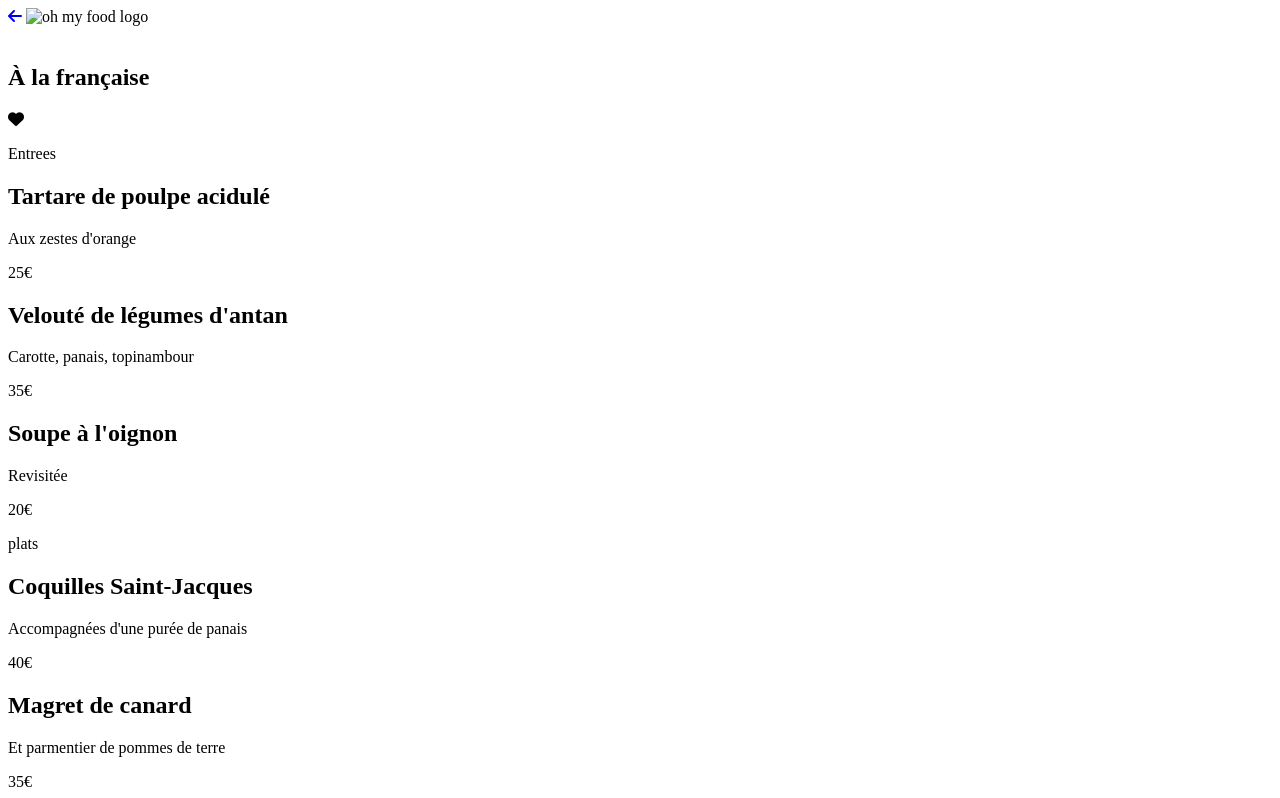
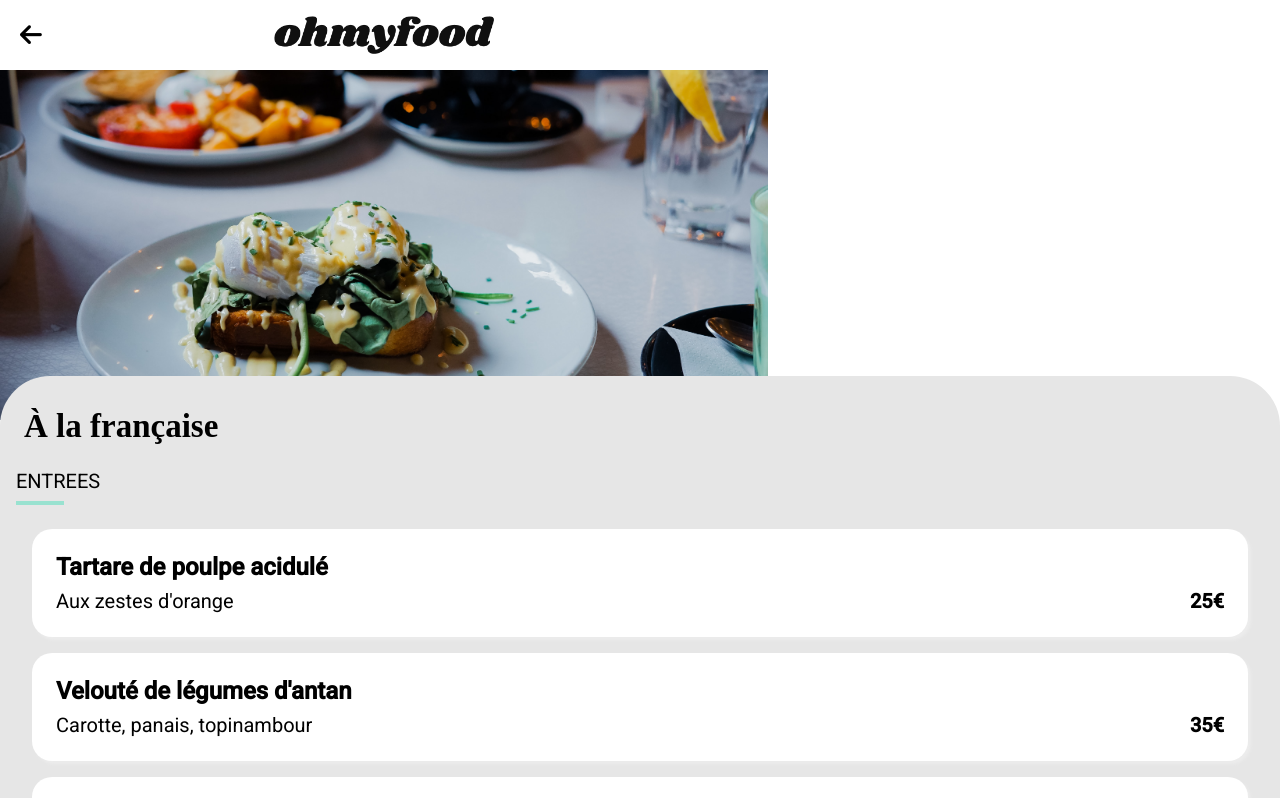
Before and after one commit to Dullahan83/CairaRenaud_3_25022022, a website: page html/ALaFrançaise.html in a window 1280 px wide. Shown: the top 798 px of the page. Drawn offline with nearby package versions, Linux system fonts and the light colour scheme; files that its build step writes are made by us from their sources; the site is published under a folder, as on GitHub Pages, so addresses that start at the root find nothing; files whose address does not match are found by name; a web font is replaced by a local one.

Commit message:
link fix

```diff
--- a/html/ALaFrançaise.html
+++ b/html/ALaFrançaise.html
@@ -12,7 +12,7 @@
 
 
         <title>Test</title>
-        <link rel="stylesheet" href="/public/css/style.css">
+        <link rel="stylesheet" href="./public/css/style.css">
 
     </head>
 
@@ -20,13 +20,13 @@
         <div id="main-wrap">
             <header>
                 <nav class="nav">
-                    <a href="/index.html" class="nav--link"><i class="fa-solid fa-arrow-left nav--link__i"></i></a>
-                    <img src="/images/logo/ohmyfood.png" alt="oh my food logo" class="nav--image">
+                    <a href="./index.html" class="nav--link"><i class="fa-solid fa-arrow-left nav--link__i"></i></a>
+                    <img src="./images/logo/ohmyfood.png" alt="oh my food logo" class="nav--image">
                 </nav>
             </header>
 
             <main>
-                <img src="/images/restaurants/toa-heftiba-DQKerTsQwi0-unsplash.jpg" alt="">
+                <img src="./images/restaurants/toa-heftiba-DQKerTsQwi0-unsplash.jpg" alt="">
                 <section class="menu">
                     <div class="menu--title">
                         <h1 class="menu--title__name">À la française</h1>
--- a/html/LaNoteEnchantee.html
+++ b/html/LaNoteEnchantee.html
@@ -13,7 +13,7 @@
 
 
         <title>Test</title>
-        <link rel="stylesheet" href="/public/css/style.css">
+        <link rel="stylesheet" href="./public/css/style.css">
 
     </head>
 
@@ -21,13 +21,13 @@
         <div id="main-wrap">
             <header>
                 <nav class="nav">
-                    <a href="/index.html" class="nav--link"><i class="fa-solid fa-arrow-left nav--link__i"></i></a>
-                    <img src="/images/logo/ohmyfood.png" alt="oh my food logo" class="nav--image">
+                    <a href="./index.html" class="nav--link"><i class="fa-solid fa-arrow-left nav--link__i"></i></a>
+                    <img src="./images/logo/ohmyfood.png" alt="oh my food logo" class="nav--image">
                 </nav>
             </header>
 
             <main>
-                <img src="/images/restaurants/stil-u2Lp8tXIcjw-unsplash.jpg" alt="La note enchantée">
+                <img src="./images/restaurants/stil-u2Lp8tXIcjw-unsplash.jpg" alt="La note enchantée">
                 <section class="menu">
                     <div class="menu--title">
                         <h1 class="menu--title__name">La note enchantée</h1>
```
Also changed, not shown: html/LaPaletteDuGout.html (+4 -4 lines), html/LeDeliceDesSens.html (+4 -4 lines).
